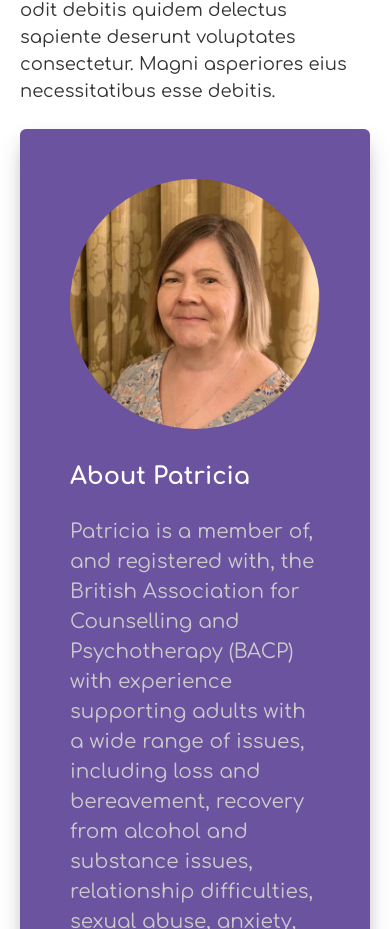
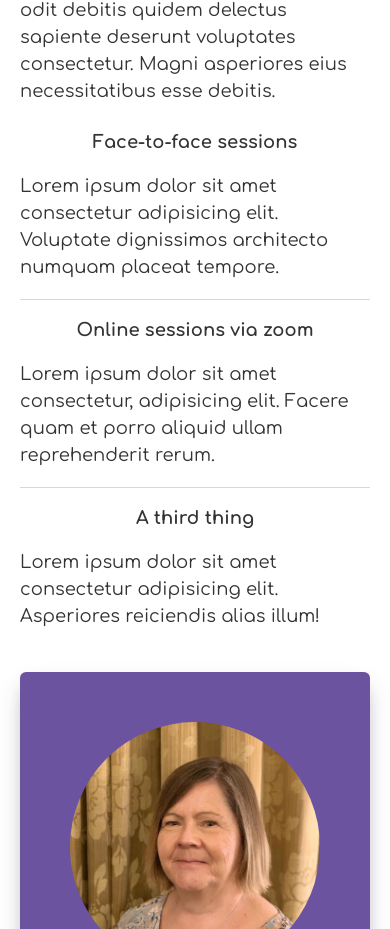
Before and after one commit to dlh89/patricia-hide-counselling, a website: page index.html in a window 390 px wide. Shown: the part 1031-1960 px from the top of the page. Drawn offline with Linux system fonts and the light colour scheme.

Commit message:
Add col-cta module

```diff
--- a/index.html
+++ b/index.html
@@ -36,6 +36,22 @@
             <section>
                 <h2 class="heading-2" id="welcome">Hello and welcome</h2>
                 <p>Lorem, ipsum dolor sit amet consectetur adipisicing elit. Explicabo culpa recusandae minima illo dignissimos libero fuga nesciunt sequi, sit nihil ullam neque laudantium deleniti, saepe repellat eligendi voluptatum iure, aspernatur eum? Quos aut delectus culpa exercitationem neque laboriosam eaque fuga temporibus molestias et quia ullam a, cum eos vel ipsa. Praesentium blanditiis consequatur, voluptatem quae culpa reiciendis dolorem, minima soluta rem amet odit debitis quidem delectus sapiente deserunt voluptates consectetur. Magni asperiores eius necessitatibus esse debitis.</p>
+            </section>
+            <section>
+                <div class="col-cta cf">
+                    <div class="col-cta__col">
+                        <div class="col-cta__heading">Face-to-face sessions</div>
+                        <p>Lorem ipsum dolor sit amet consectetur adipisicing elit. Voluptate dignissimos architecto numquam placeat tempore.</p>
+                    </div>
+                    <div class="col-cta__col">
+                        <div class="col-cta__heading">Online sessions via zoom</div>
+                        <p>Lorem ipsum dolor sit amet consectetur, adipisicing elit. Facere quam et porro aliquid ullam reprehenderit rerum.</p>
+                    </div>
+                    <div class="col-cta__col">
+                        <div class="col-cta__heading">A third thing</div>
+                        <p>Lorem ipsum dolor sit amet consectetur adipisicing elit. Asperiores reiciendis alias illum!</p>
+                    </div>
+                </div>
             </section>
             <section>
                 <div class="profile cf">
--- /dev/null
+++ b/lib/styles/components/_col-cta.scss
@@ -0,0 +1,35 @@
+.col-cta {
+    display: flex;
+}
+
+.col-cta__col {
+    width: 33.3333%;
+}
+.col-cta__col:not(:last-child) {
+    margin-right: 18px;
+    border-right: 1px solid $off-white;
+}
+
+.col-cta__heading {
+    text-align: center;
+    font-weight: 700;
+    margin-bottom: 17px;
+}
+
+
+@media (max-width: 833px) {
+    .col-cta {
+        flex-direction: column;
+    }
+
+    .col-cta__col {
+        width: 100%;
+    }
+
+    .col-cta__col:not(:last-child) {
+        margin-right: 0;
+        margin-bottom: 17px;
+        border-right: none;
+        border-bottom: 1px solid $off-white;
+    }
+}
--- a/lib/styles/style.scss
+++ b/lib/styles/style.scss
@@ -12,3 +12,4 @@
 @import './components/profile';
 @import './components/cta';
 @import './components/quote';
+@import './components/col-cta';
```
Also changed, not shown: style.css, 1 other file.
